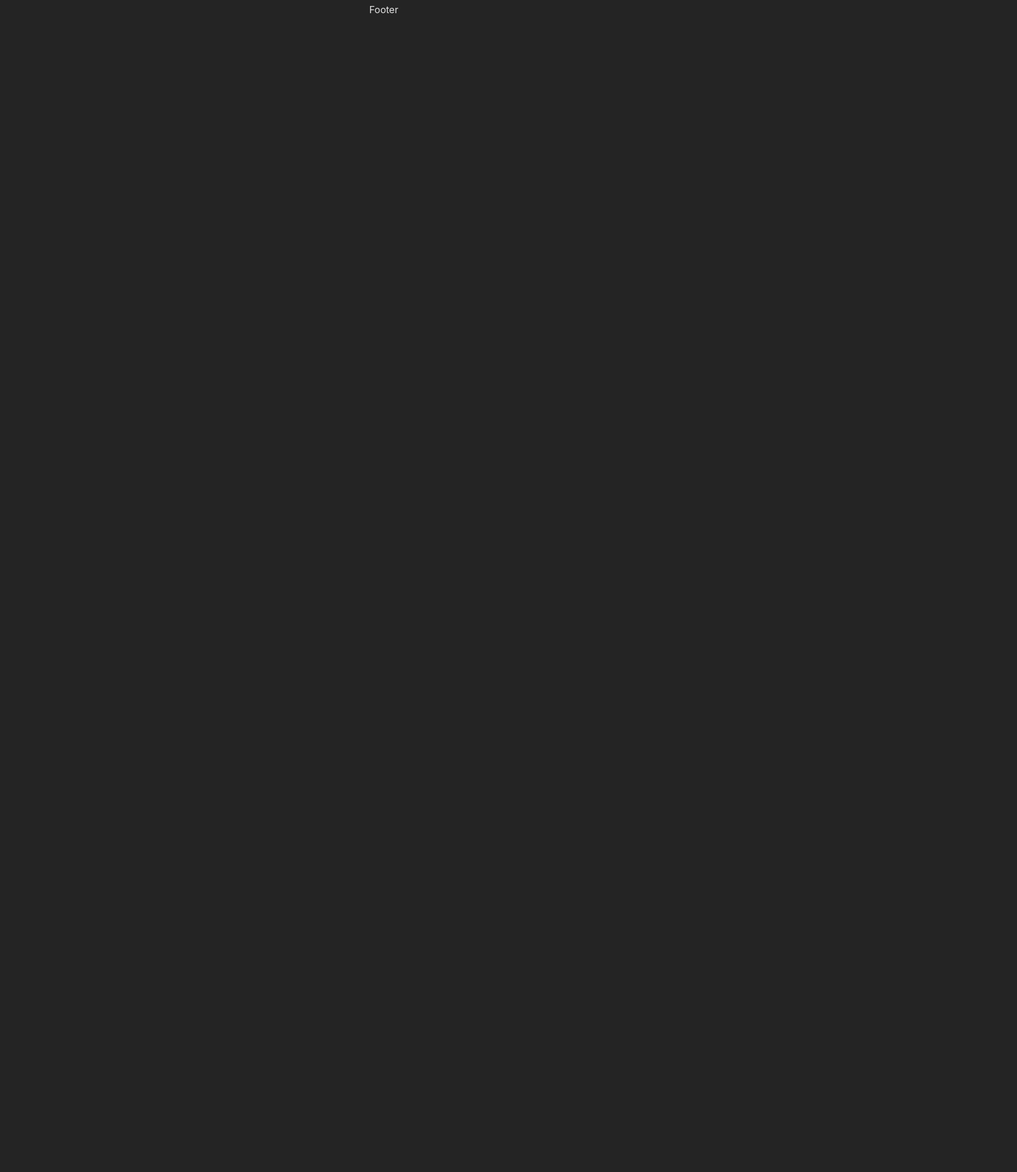
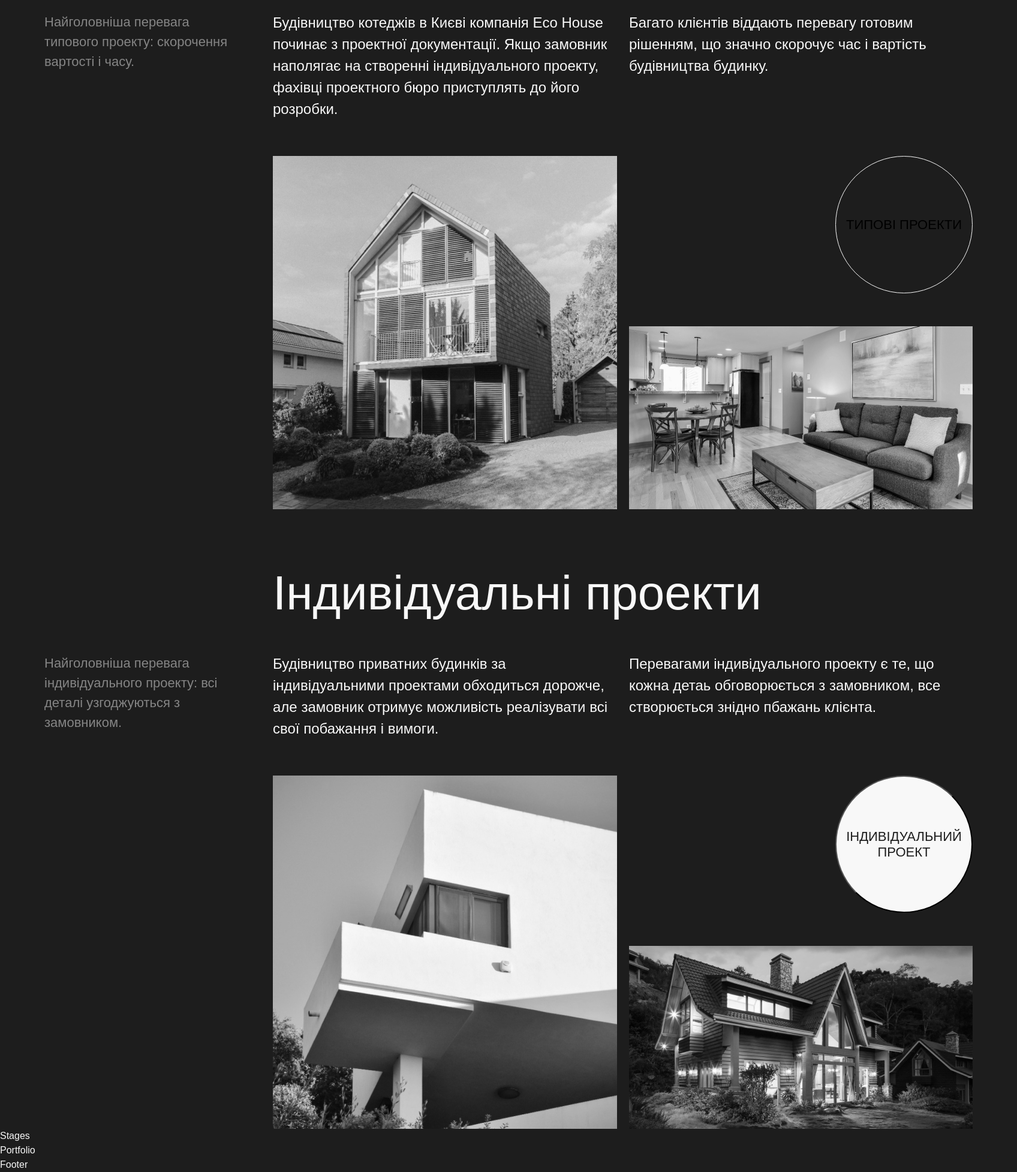
Before and after one commit to AsyaDev14/Eco-house, a React (Vite) app: page / in a window 1280 px wide. Shown: the part 468-2422 px from the top of the page at 60% size, 1696 px wide, since content can reach past the window. Before the commit the page ends 800 px from the top, so only its background shows below. Built offline with nearby package versions, Linux system fonts and the light colour scheme.

Commit message:
add projects, container and fix base styles
Add Projects section and Container component. Fix index.css and App.css.

```diff
--- a/package.json
+++ b/package.json
@@ -11,7 +11,8 @@
   },
   "dependencies": {
     "react": "^18.2.0",
-    "react-dom": "^18.2.0"
+    "react-dom": "^18.2.0",
+    "styled-components": "^6.1.8"
   },
   "devDependencies": {
     "@types/react": "^18.2.56",
--- a/src/App.css
+++ b/src/App.css
@@ -1,6 +1,4 @@
 #root {
-  max-width: 1280px;
+  max-width: 1920px;
   margin: 0 auto;
-  padding: 2rem;
-  text-align: center;
 }
--- /dev/null
+++ b/src/components/Container/Container.styled.js
@@ -0,0 +1,8 @@
+import styled from "styled-components";
+
+export const AdaptiveContainer = styled.div`
+  margin: 0 auto;
+  width: 100%;
+  max-width: 1920px;
+  padding: 0 74px;
+`;
--- /dev/null
+++ b/src/components/Container/Containerl.jsx
@@ -0,0 +1,8 @@
+import React from "react";
+import { AdaptiveContainer } from "./Container.styled";
+
+const Container = ({ children }) => {
+  return <AdaptiveContainer>{children}</AdaptiveContainer>;
+};
+
+export default Container;
--- a/src/components/projects/Projects.jsx
+++ b/src/components/projects/Projects.jsx
@@ -1,7 +1,105 @@
 import React from "react";
 
+import project1 from "../../images/projects/project1.jpg";
+import project2 from "../../images/projects/project2.jpg";
+import project3 from "../../images/projects/project3.jpg";
+import project4 from "../../images/projects/project4.jpg";
+import {
+  AdvantageText,
+  Description,
+  ImgWrapper,
+  IndividualButton,
+  Subtitle,
+  TextWrapper,
+  Title,
+  TypicalButton,
+  Wrapper,
+} from "./Projects.styled";
+import Container from "../Container/Containerl";
+
 const Projects = () => {
-  return <div>Projects</div>;
+  return (
+    <Container>
+      <Title>Будинки за проектами</Title>
+      <hr />
+      <div>
+        <Wrapper>
+          <AdvantageText>
+            Найголовніша перевага типового проекту: скорочення вартості і часу.
+          </AdvantageText>
+          <div>
+            <Subtitle>Типові проекти</Subtitle>
+            <TextWrapper>
+              <Description>
+                Будівництво котеджів в Києві компанія Eco House починає з
+                проектної документації. Якщо замовник наполягає на створенні
+                індивідуального проекту, фахівці проектного бюро приступлять до
+                його розробки.
+              </Description>
+              <Description>
+                Багато клієнтів віддають перевагу готовим рішенням, що значно
+                скорочує час і вартість будівництва будинку.
+              </Description>
+            </TextWrapper>
+
+            <ImgWrapper>
+              <img
+                src={project1}
+                alt="Typical Project 1"
+                width={574}
+                height={589}
+              />
+              <img
+                src={project2}
+                alt="Typical Project 2"
+                width={573}
+                height={305}
+              />
+              <TypicalButton>Типові проекти</TypicalButton>
+            </ImgWrapper>
+          </div>
+        </Wrapper>
+
+        <Wrapper>
+          <AdvantageText>
+            Найголовніша перевага індивідуального проекту: всі деталі
+            узгоджуються з замовником.
+          </AdvantageText>
+          <div>
+            <Subtitle>Індивідуальні проекти</Subtitle>
+            <TextWrapper>
+              <Description>
+                Будівництво приватних будинків за індивідуальними проектами
+                обходиться дорожче, але замовник отримує можливість реалізувати
+                всі свої побажання і вимоги.
+              </Description>
+              <Description>
+                Перевагами індивідуального проекту є те, що кожна детаь
+                обговорюється з замовником, все створюється знідно пбажань
+                клієнта.
+              </Description>
+            </TextWrapper>
+
+            <ImgWrapper>
+              <img
+                src={project3}
+                alt="Typical Project 3"
+                width={574}
+                height={589}
+              />
+              <img
+                src={project4}
+                alt="Typical Project 4"
+                width={573}
+                height={305}
+              />
+              <IndividualButton>Індивідуальний проект</IndividualButton>
+            </ImgWrapper>
+          </div>
+        </Wrapper>
+      </div>
+    </Container>
+  );
 };
 
 export default Projects;
--- /dev/null
+++ b/src/components/projects/Projects.styled.js
@@ -0,0 +1,96 @@
+import styled from "styled-components";
+
+export const Title = styled.h2`
+  text-align: left;
+  text-transform: uppercase;
+  font-size: 100px;
+  font-weight: 400;
+`;
+
+export const Wrapper = styled.div`
+  display: flex;
+  justify-content: space-between;
+
+  padding-top: 100px;
+`;
+
+export const Subtitle = styled.h3`
+  font-size: 80px;
+  font-weight: 400;
+  line-height: 1;
+  padding-bottom: 60px;
+  text-align: left;
+`;
+export const TextWrapper = styled.div`
+  display: flex;
+  gap: 21px;
+
+  padding-bottom: 60px;
+
+  p {
+    width: 573px;
+    text-align: left;
+  }
+`;
+
+export const ImgWrapper = styled.div`
+  display: flex;
+  position: relative;
+  align-items: end;
+  gap: 20px;
+`;
+
+export const AdvantageText = styled.p`
+  color: #858585;
+  font-size: 22px;
+  font-weight: 400;
+
+  padding: 140px 70px 0 0;
+`;
+
+export const Description = styled.p`
+  font-size: 24px;
+  font-weight: 400;
+
+  width: 573px;
+`;
+
+export const TypicalButton = styled.button`
+  display: flex;
+  justify-content: center;
+  align-items: center;
+
+  text-transform: uppercase;
+  font-size: 22px;
+  font-weight: 500;
+
+  background-color: transparent;
+  border: 1px solid #f8f8f8;
+  border-radius: 50%;
+  width: 229px;
+  height: 229px;
+
+  position: absolute;
+  top: 0;
+  right: 0;
+`;
+
+export const IndividualButton = styled.button`
+  display: flex;
+  justify-content: center;
+  align-items: center;
+
+  color: #1d1d1d;
+  text-transform: uppercase;
+  font-size: 22px;
+  font-weight: 500;
+
+  background-color: #f8f8f8;
+  border-radius: 50%;
+  width: 229px;
+  height: 229px;
+
+  position: absolute;
+  top: 0;
+  right: 0;
+`;
--- a/src/index.css
+++ b/src/index.css
@@ -1,16 +1,26 @@
 :root {
-  font-family: Inter, system-ui, Avenir, Helvetica, Arial, sans-serif;
+  font-family: Raleway, sans-serif;
   line-height: 1.5;
   font-weight: 400;
 
   color-scheme: light dark;
-  color: rgba(255, 255, 255, 0.87);
-  background-color: #242424;
+  color: #f8f8f8;
+  background-color: #1d1d1d;
 
   font-synthesis: none;
   text-rendering: optimizeLegibility;
   -webkit-font-smoothing: antialiased;
   -moz-osx-font-smoothing: grayscale;
+}
+
+h1,
+h2,
+h3,
+h4,
+p,
+hr {
+  margin: 0;
+  padding: 0;
 }
 
 a {
```
Also changed, not shown: 1 other file (tests, documents, lock files or other folders).
